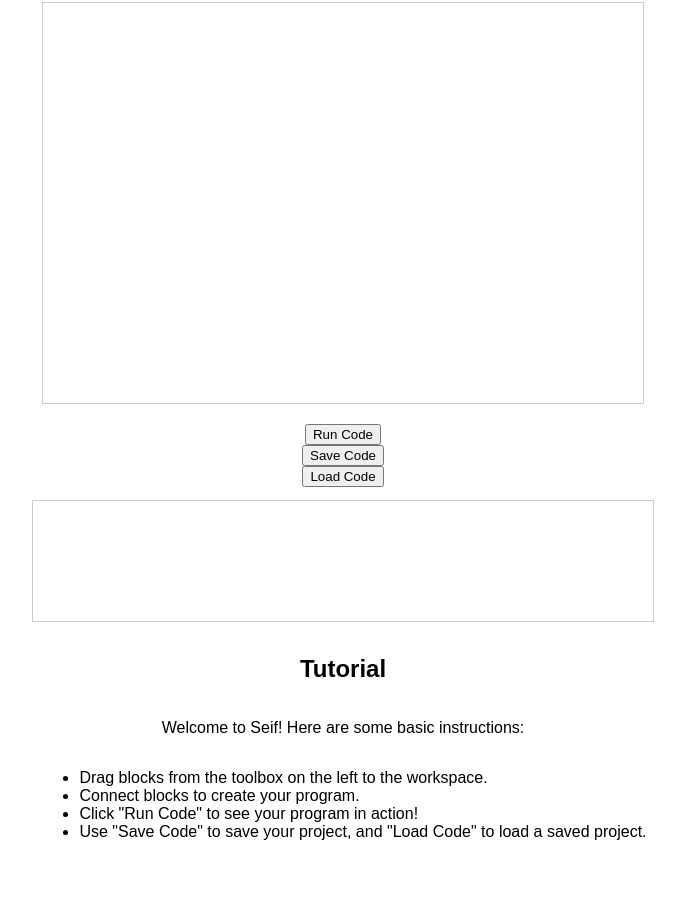
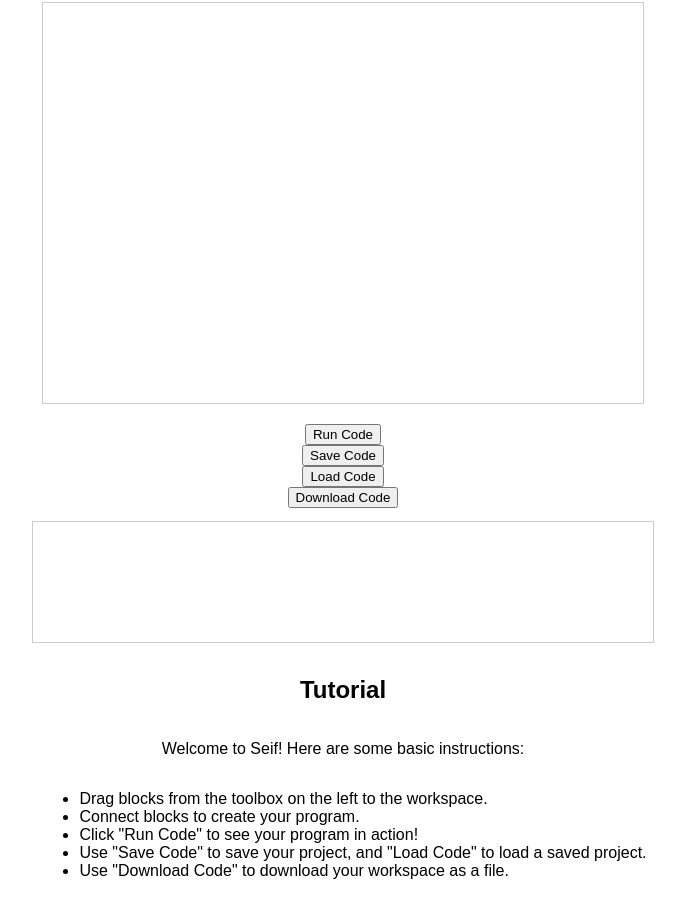
Before and after one commit to xptoyou/ea, a plain HTML site: page index.html in a window 1280 px wide. Shown: the part 86-990 px from the top of the page, without its empty margins (297-982 px from the left). Before the commit the page ends 951 px from the top, so only its background shows below. Drawn offline with Linux system fonts and the light colour scheme.

Commit message:
index.html

```diff
--- a/index.html
+++ b/index.html
@@ -13,6 +13,7 @@
     <button id="runCode">Run Code</button>
     <button id="saveCode">Save Code</button>
     <button id="loadCode">Load Code</button>
+    <button id="downloadCode">Download Code</button>
     <pre id="output"></pre>
 
     <h2>Tutorial</h2>
@@ -22,6 +23,7 @@
         <li>Connect blocks to create your program.</li>
         <li>Click "Run Code" to see your program in action!</li>
         <li>Use "Save Code" to save your project, and "Load Code" to load a saved project.</li>
+        <li>Use "Download Code" to download your workspace as a file.</li>
     </ul>
 
     <script src="script.js"></script>
```
